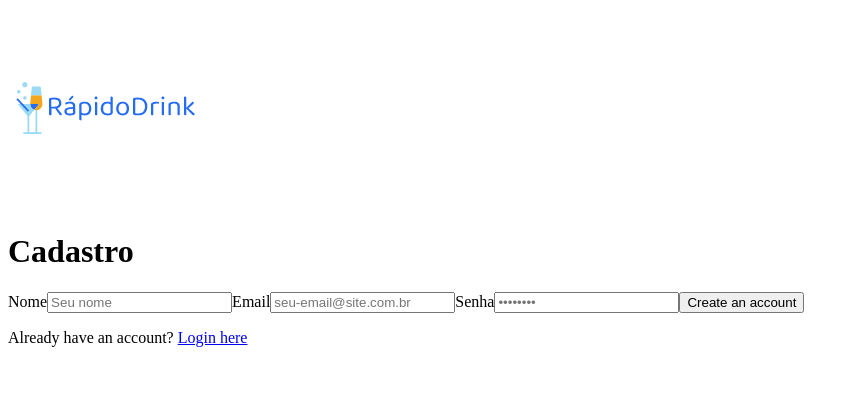
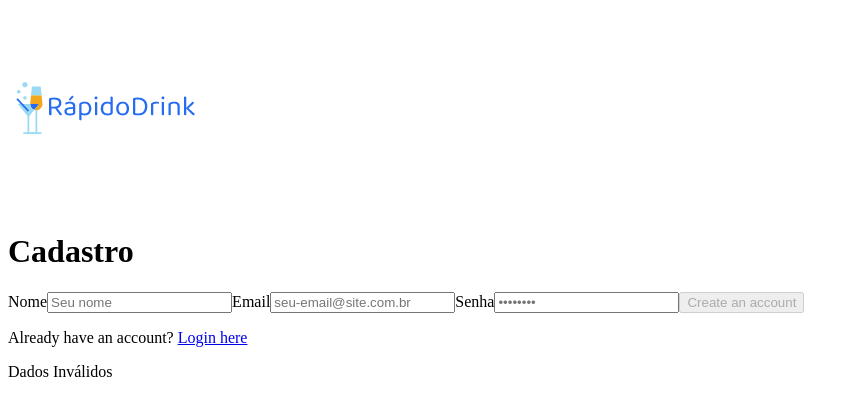
Before and after one commit to welitonlimaa/drink-delivery, a React (Create React App) app in the folder front-end/: page /register in a window 1280 px wide. Shown: the top 416 px of the page, without its empty margins (0-859 px from the left). Built offline with nearby package versions, Linux system fonts and the light colour scheme.

Commit message:
Fix: corrigindo data test id e lint

```diff
--- a/front-end/src/Pages/Login.js
+++ b/front-end/src/Pages/Login.js
@@ -52,7 +52,9 @@ function Login() {
   }, [email, password]);
 
   const handleClick = () => {
-    history.push('/register');
+    if (isValid) {
+      history.push('/register');
+    }
   };
 
   return (
@@ -108,6 +110,7 @@ function Login() {
           text-blue-100
           hover:bg-blue-700"
           type="button"
+          disabled={ !isValid }
           onClick={ handleClick }
           data-testid="common_login__button-login"
         >
@@ -119,7 +122,7 @@ function Login() {
             to="/register"
             data-testid="common_login__button-register"
           >
-            Sign Up
+            Ainda não tenho conta
           </Link>
         </div>
         {
--- a/front-end/src/Pages/Register.js
+++ b/front-end/src/Pages/Register.js
@@ -27,9 +27,13 @@ function Register() {
       emailValidation = false;
     }
 
-    const minLength = 6;
+    const minpassWord = 6;
 
-    if (emailValidation && password.length >= minLength) {
+    const minName = 12;
+
+    if (emailValidation
+      && password.length >= minpassWord
+      && completeName.length >= minName) {
       setIsValid(true);
     } else {
       setIsValid(false);
@@ -57,7 +61,7 @@ function Register() {
 
   useEffect(() => {
     validateForms();
-  }, [email, password]);
+  }, [email, password, completeName]);
 
   return (
     <div
@@ -179,7 +183,7 @@ function Register() {
             />
           </label>
           <button
-            type="submit"
+            type="button"
             className="flex items-center
             justify-center
             h-12
@@ -193,6 +197,7 @@ function Register() {
             text-blue-100
             hover:bg-blue-700"
             data-testid="common_register__button-register"
+            disabled={ !isValid }
           >
             Create an account
           </button>
@@ -210,6 +215,16 @@ function Register() {
               Login here
             </Link>
           </p>
+          {
+            !isValid ? (
+              <p
+                data-testid="common_register__element-invalid_register"
+              >
+                Dados Inválidos
+              </p>
+            )
+              : null
+          }
         </form>
       </div>
     </div>
```
